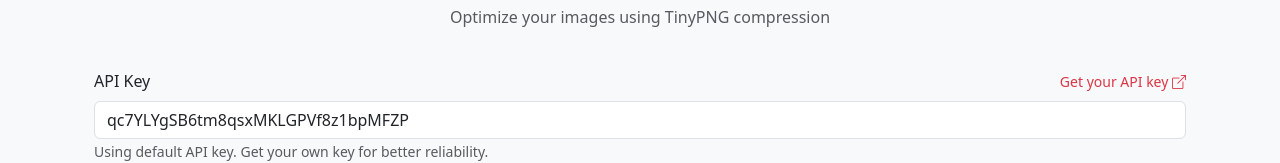
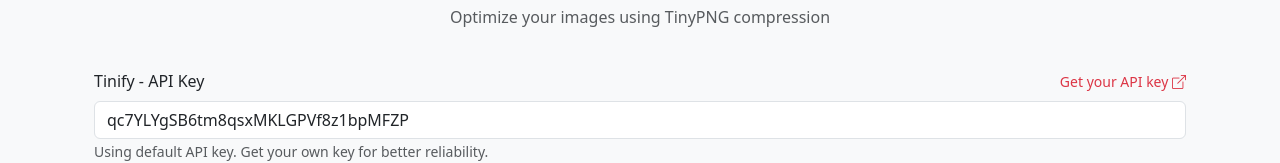
Before and after one commit to afanjul/palbin-tools, a Next.js app: page /image-compressor in a window 1280 px wide. Shown: the part 179-342 px from the top of the page. Built offline with nearby package versions, Linux system fonts and the light colour scheme.

Commit message:
Some label changes

```diff
--- a/app/image-compressor/page.tsx
+++ b/app/image-compressor/page.tsx
@@ -161,7 +161,7 @@
         <Col>
           <Form.Group>
             <Form.Label className="d-flex justify-content-between align-items-center">
-              <span>API Key</span>
+              <span>Tinify - API Key</span>
               <a
                 href="https://tinypng.com/developers"
                 target="_blank"
```
